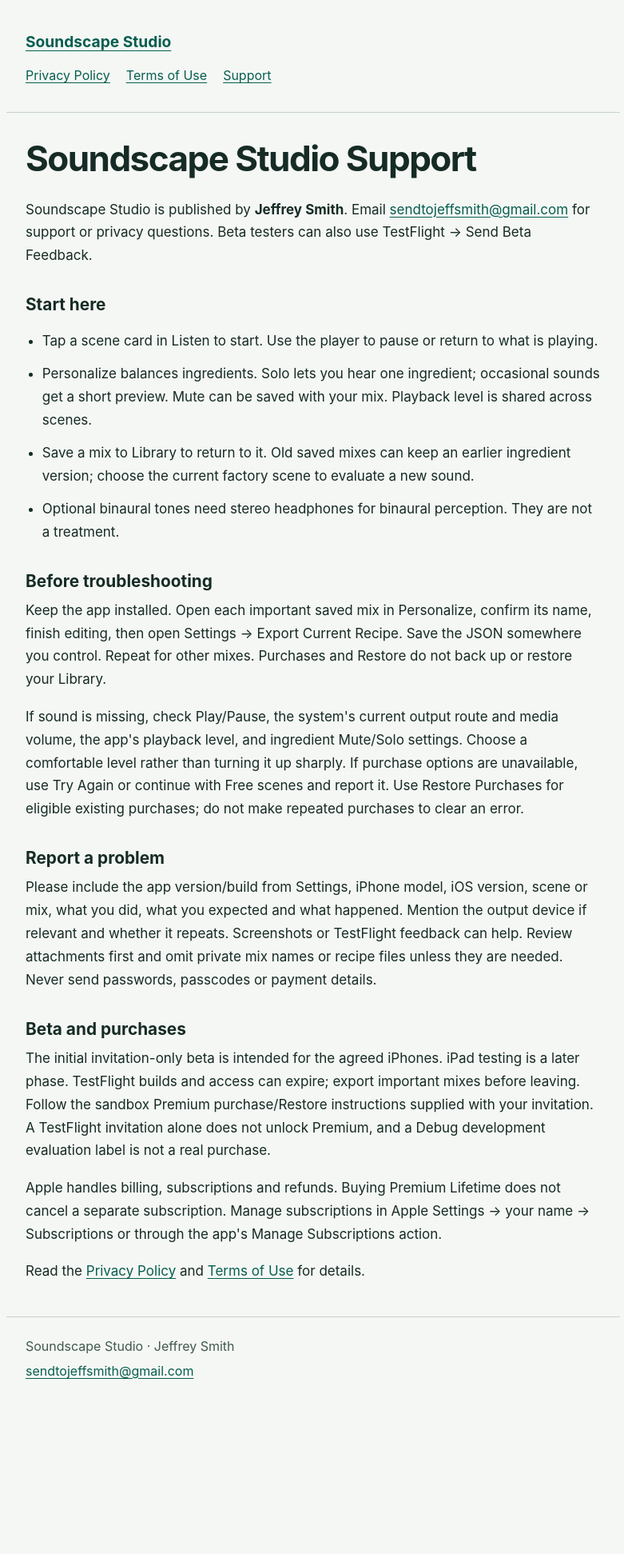
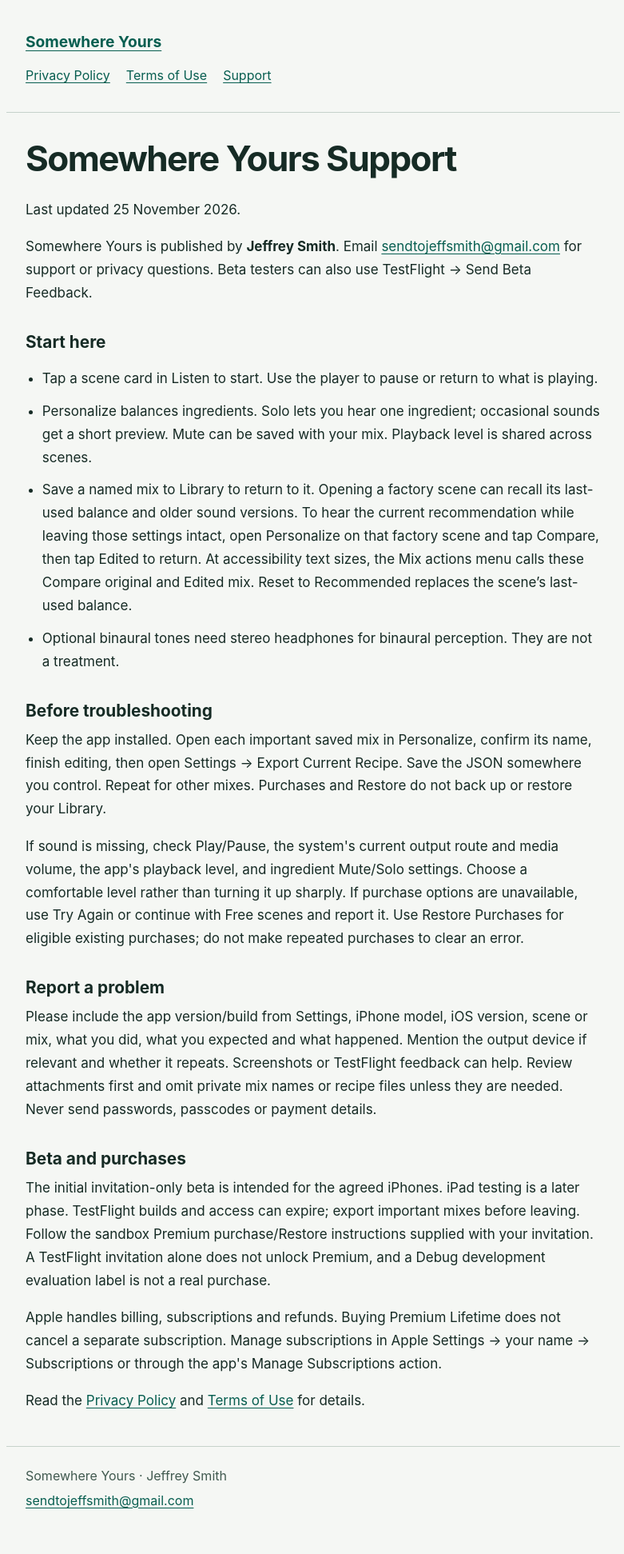
Before and after one commit to computeaholic/small-matter, a plain HTML site: page docs/soundscape-studio/support/index.html in a window 1280 px wide. Shown: the whole page at 80% size, without its empty margins (248-1029 px from the left). Before the commit the page ends 1781 px from the top, so only its background shows below. Drawn offline with Linux system fonts and the light colour scheme.

Commit message:
Publish Somewhere Yours privacy, support and policy landing pages

```diff
--- a/docs/soundscape-studio/support/index.html
+++ b/docs/soundscape-studio/support/index.html
@@ -5,17 +5,18 @@
   <meta name="viewport" content="width=device-width, initial-scale=1">
   <meta name="referrer" content="no-referrer">
   <link rel="icon" href="data:,">
-  <meta name="description" content="Soundscape Studio Support. Publisher: Jeffrey Smith.">
-  <title>Support — Soundscape Studio</title>
+  <meta name="description" content="Somewhere Yours Support. Publisher: Jeffrey Smith.">
+  <title>Support — Somewhere Yours</title>
   <link rel="stylesheet" href="../styles.css?v=7fcf24905c89">
 </head>
 <body>
   <a class="skip" href="#content">Skip to content</a>
-  <header><a class="brand" href="../">Soundscape Studio</a><nav aria-label="Information"><a href="../privacy/">Privacy Policy</a> <a href="../terms/">Terms of Use</a> <a href="../support/">Support</a></nav></header>
-  <main id="content"><h1>Soundscape Studio Support</h1>
-<p>Soundscape Studio is published by <strong>Jeffrey Smith</strong>. Email <a href="mailto:sendtojeffsmith@gmail.com?subject=Soundscape%20Studio%20support">sendtojeffsmith@gmail.com</a> for support or privacy questions. Beta testers can also use TestFlight → Send Beta Feedback.</p>
+  <header><a class="brand" href="../">Somewhere Yours</a><nav aria-label="Information"><a href="../privacy/">Privacy Policy</a> <a href="../terms/">Terms of Use</a> <a href="../support/">Support</a></nav></header>
+  <main id="content"><h1>Somewhere Yours Support</h1>
+<p>Last updated 25 November 2026.</p>
+<p>Somewhere Yours is published by <strong>Jeffrey Smith</strong>. Email <a href="mailto:sendtojeffsmith@gmail.com?subject=Somewhere%20Yours%20support">sendtojeffsmith@gmail.com</a> for support or privacy questions. Beta testers can also use TestFlight → Send Beta Feedback.</p>
 <h2>Start here</h2>
-<ul><li>Tap a scene card in Listen to start. Use the player to pause or return to what is playing.</li><li>Personalize balances ingredients. Solo lets you hear one ingredient; occasional sounds get a short preview. Mute can be saved with your mix. Playback level is shared across scenes.</li><li>Save a mix to Library to return to it. Old saved mixes can keep an earlier ingredient version; choose the current factory scene to evaluate a new sound.</li><li>Optional binaural tones need stereo headphones for binaural perception. They are not a treatment.</li></ul>
+<ul><li>Tap a scene card in Listen to start. Use the player to pause or return to what is playing.</li><li>Personalize balances ingredients. Solo lets you hear one ingredient; occasional sounds get a short preview. Mute can be saved with your mix. Playback level is shared across scenes.</li><li>Save a named mix to Library to return to it. Opening a factory scene can recall its last-used balance and older sound versions. To hear the current recommendation while leaving those settings intact, open Personalize on that factory scene and tap Compare, then tap Edited to return. At accessibility text sizes, the Mix actions menu calls these Compare original and Edited mix. Reset to Recommended replaces the scene’s last-used balance.</li><li>Optional binaural tones need stereo headphones for binaural perception. They are not a treatment.</li></ul>
 <h2>Before troubleshooting</h2>
 <p>Keep the app installed. Open each important saved mix in Personalize, confirm its name, finish editing, then open Settings → Export Current Recipe. Save the JSON somewhere you control. Repeat for other mixes. Purchases and Restore do not back up or restore your Library.</p>
 <p>If sound is missing, check Play/Pause, the system&#x27;s current output route and media volume, the app&#x27;s playback level, and ingredient Mute/Solo settings. Choose a comfortable level rather than turning it up sharply. If purchase options are unavailable, use Try Again or continue with Free scenes and report it. Use Restore Purchases for eligible existing purchases; do not make repeated purchases to clear an error.</p>
@@ -25,6 +26,6 @@
 <p>The initial invitation-only beta is intended for the agreed iPhones. iPad testing is a later phase. TestFlight builds and access can expire; export important mixes before leaving. Follow the sandbox Premium purchase/Restore instructions supplied with your invitation. A TestFlight invitation alone does not unlock Premium, and a Debug development evaluation label is not a real purchase.</p>
 <p>Apple handles billing, subscriptions and refunds. Buying Premium Lifetime does not cancel a separate subscription. Manage subscriptions in Apple Settings → your name → Subscriptions or through the app&#x27;s Manage Subscriptions action.</p>
 <p>Read the <a href="../privacy/">Privacy Policy</a> and <a href="../terms/">Terms of Use</a> for details.</p></main>
-  <footer><p>Soundscape Studio · Jeffrey Smith</p><p><a href="mailto:sendtojeffsmith@gmail.com">sendtojeffsmith@gmail.com</a></p></footer>
+  <footer><p>Somewhere Yours · Jeffrey Smith</p><p><a href="mailto:sendtojeffsmith@gmail.com">sendtojeffsmith@gmail.com</a></p></footer>
 </body>
 </html>
```
Also changed, not shown: docs/soundscape-studio/index.html (+5 -5 lines), docs/soundscape-studio/privacy/index.html (+10 -10 lines).
